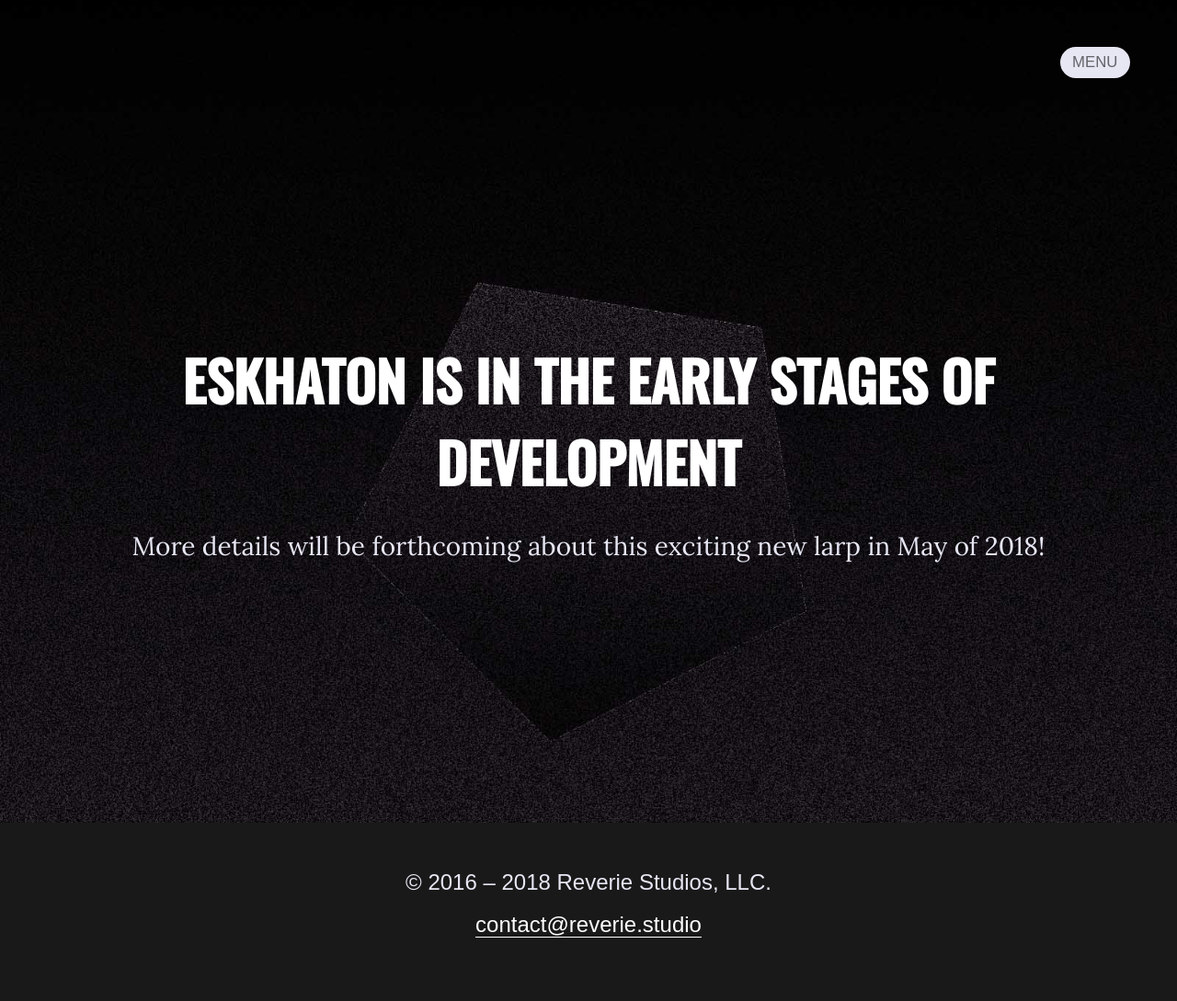
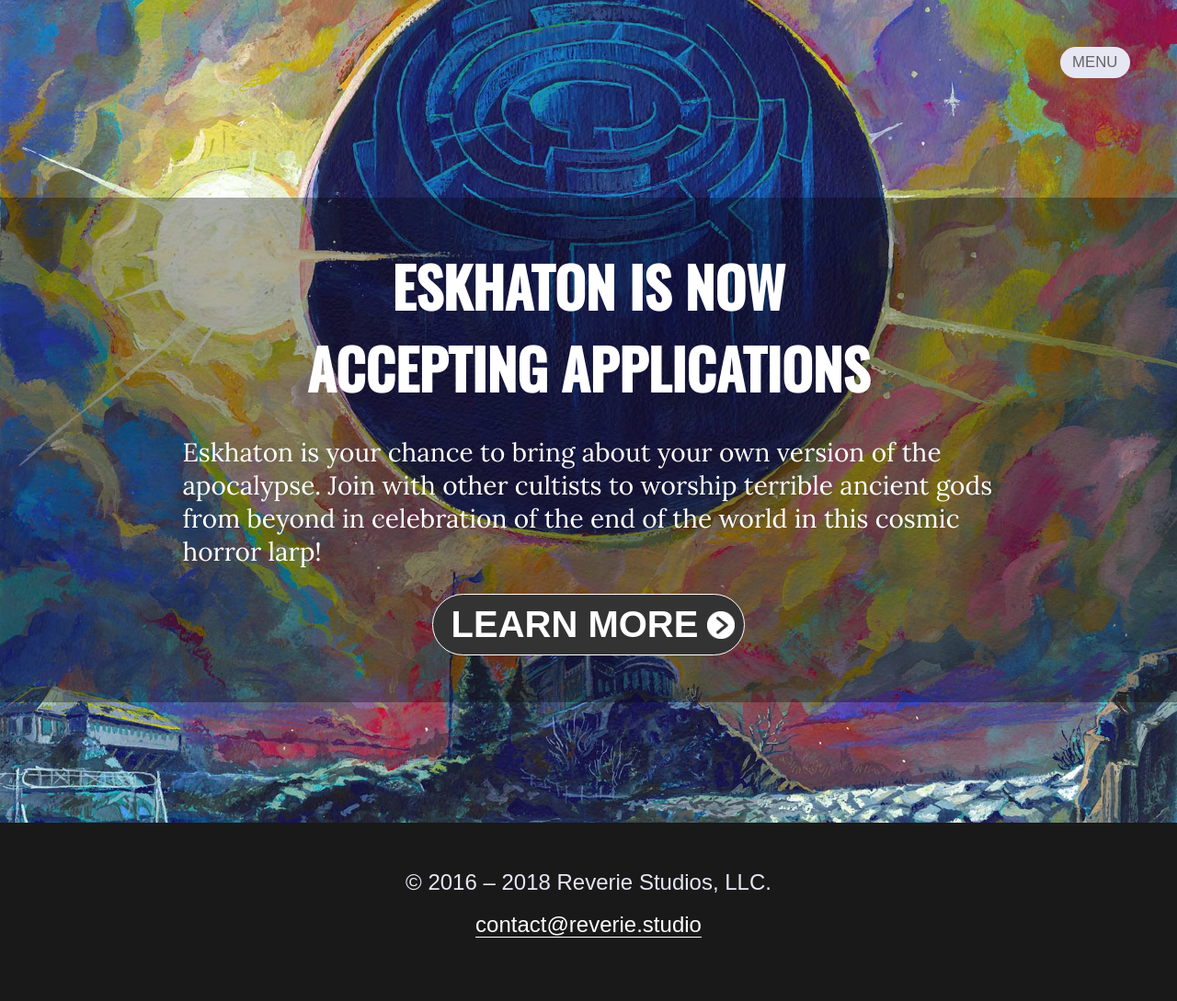
Before and after one commit to ReverieStudios/website, a Jekyll site: the page built from _events/eskhaton.html, in a window 1280 px wide. Shown: the whole page at 92% size. Built offline with Jekyll 4.4.1, drawn with Linux system fonts in a browser that asks for light colours.

Commit message:
updates for Eskhaton

```diff
--- a/_events/eskhaton.html
+++ b/_events/eskhaton.html
@@ -3,7 +3,7 @@ title: Eskhaton
 short-name: eskhaton
 layout: event-eskhaton
 thumbnail: /i/events/eskhaton_homepage.jpg
-blurb: "A blockbuster-scale larp planned for Spring 2019!"
+blurb: "The apocalypse is coming and you’re invited to make it happen. A blockbuster-scale larp for Spring 2019! Join today!"
 order: 4
 runs:
  - event: eskhaton
@@ -11,13 +11,17 @@ runs:
    date: '2019-05-15'
    display-date: 'Spring 2019'
    title: Eskhaton
-   blurb: "More details will be forthcoming about this exciting new larp in May of 2018!"
+   blurb: "Now accepting applications! Eskhaton is your chance to bring about your own version of the apocalypse. Join with other cultists to worship terrible ancient gods from beyond in celebration of the end of the world in this cosmic horror larp!"
 ---
 
 <div class = "banner">
 
-	<h2>Eskhaton is in the early stages of development</h2>
+	<h2>Eskhaton is now<br />accepting applications</h2>
 
-	<p>More details will be forthcoming about this exciting new larp in May of 2018!</p>
+	<p>Eskhaton is your chance to bring about your own version of the apocalypse. Join with other cultists to worship terrible ancient gods from beyond in celebration of the end of the world in this cosmic horror larp!</p>
+
+	<div class = "learn-more">
+		<a href = "http://www.eskhatonlarp.com">Learn More</a>
+	</div>
 
 </div>
--- a/css/style.scss
+++ b/css/style.scss
@@ -393,7 +393,7 @@ p {
 	}
 
 	&.eskhaton .gradient {
-
+		background-image: linear-gradient(90deg, rgba(0, 0, 0, 0.75), transparent);
 	}
 
 
@@ -732,7 +732,7 @@ body#schedule {
 // :event - eskhaton
 
 body#eskhaton {
-	background: $color-background-main url('../i/events/acog_homepage.jpg') center center no-repeat;
+	background: $color-background-main url('../i/events/eskhaton/eskhaton_square.jpg') center center no-repeat;
 	background-size: cover;
 
 	#main {
@@ -744,6 +744,7 @@ body#eskhaton {
 		div.banner {
 			flex: 0 1 auto;
 			padding: $space-gutter;
+			background: rgba(0, 0, 0, 0.33);
 		}
 
 		.banner h2 {
@@ -756,17 +757,34 @@ body#eskhaton {
 		}
 
 		.banner p {
-			margin: 0;
+			margin: 0 auto 1em auto;
 			padding: 0;
-			text-align: center;
-			width: 100%;
+			width: 75%;
+			color: #fff;
+		}
+
+		.banner .learn-more {
+			display: flex;
+			justify-content: center;
+
+			a {
+				flex: 0 0 auto;
+				border: 1px solid #fff;
+				background: #333;
+				color: #fff;
+				font-family: $text-aux;
+				text-transform: uppercase;
+				font-weight: bold;
+				padding: 0.25em 1.25em 0.25em 0.5em;
+				border-radius: 500px;
+				background-image: url('../i/arrow-white-right.png');
+				background-size: 0.75em 0.75em;
+				background-repeat: no-repeat;
+				background-position: right 0.25em center;
+
+			}
 		}
 	}
-}
-
-body#eskhaton {
-	background: $color-background-main url('../i/events/eskhaton/eskhaton_square.jpg') center center no-repeat;
-	background-size: cover;
 }
 
 // :event - daedalus
```
Also changed, not shown: i/events/eskhaton/eskhaton_square.jpg, i/events/eskhaton_homepage.jpg, 7 other files.
